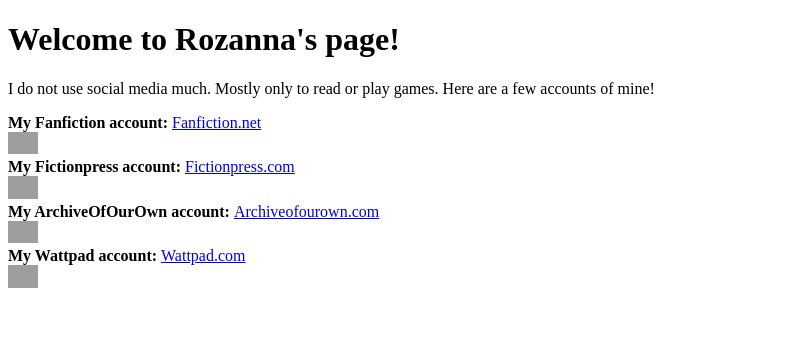
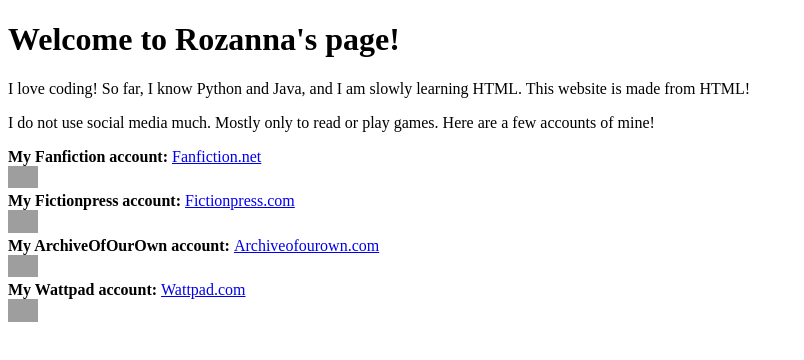
Before and after one commit to zanagen/zanagen.github.io, a plain HTML site: page index.html in a window 1280 px wide. Shown: the whole page, without its empty margins (0-804 px from the left). Drawn offline with Linux system fonts and the light colour scheme; grey boxes are pictures that could not be loaded.

Commit message:
Update index.html

```diff
--- a/index.html
+++ b/index.html
@@ -5,6 +5,7 @@
 </head>
 <body>
 <h1>Welcome to Rozanna's page!</h1>
+<p>I love coding! So far, I know Python and Java, and I am slowly learning HTML. This website is made from HTML!</p>
 <p>I do not use social media much. Mostly only to read or play games. Here are a few accounts of mine!</p>
 <b>My Fanfiction account: </b>
 <a href="https://www.fanfiction.net/u/5513853/romagen">Fanfiction.net</a>
```
